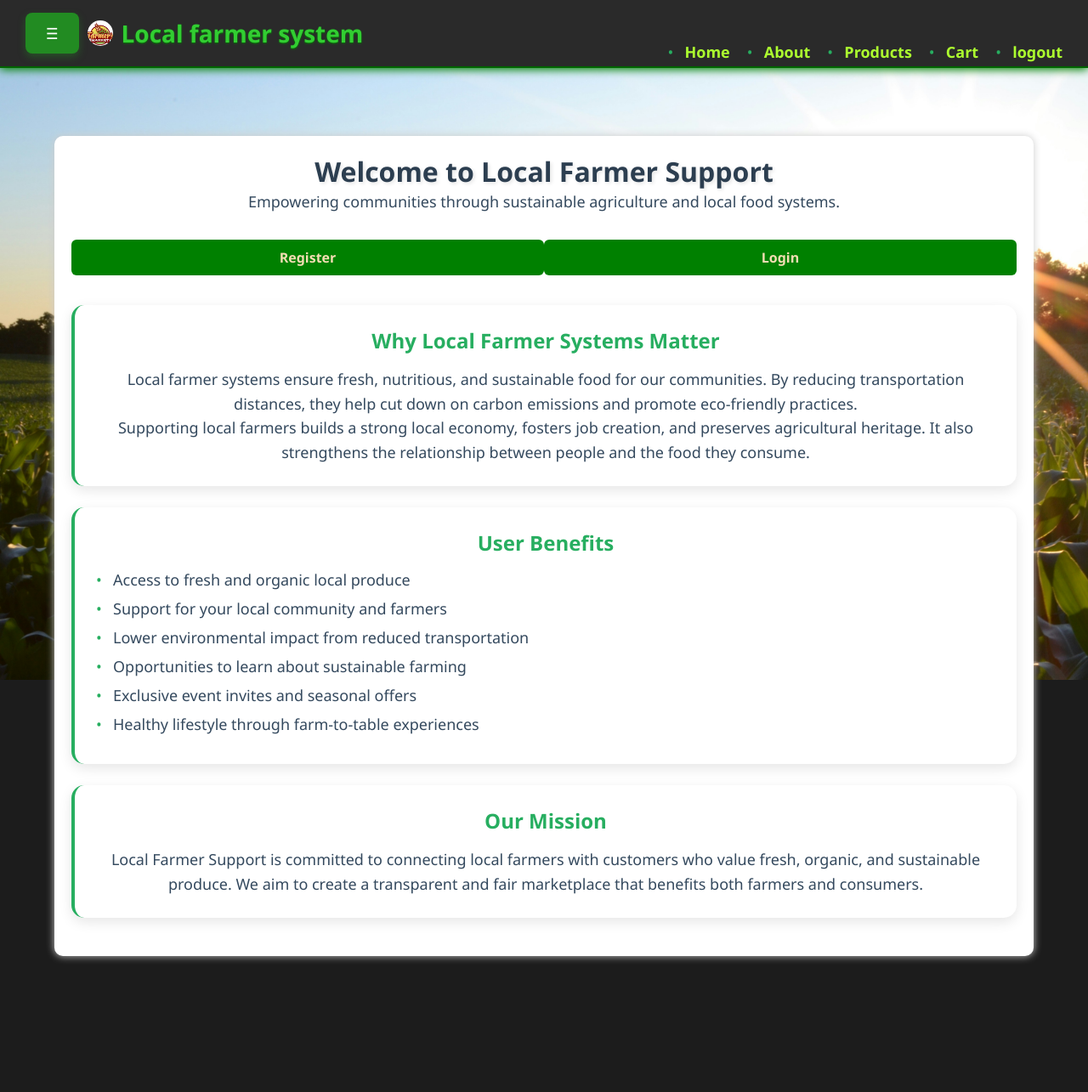
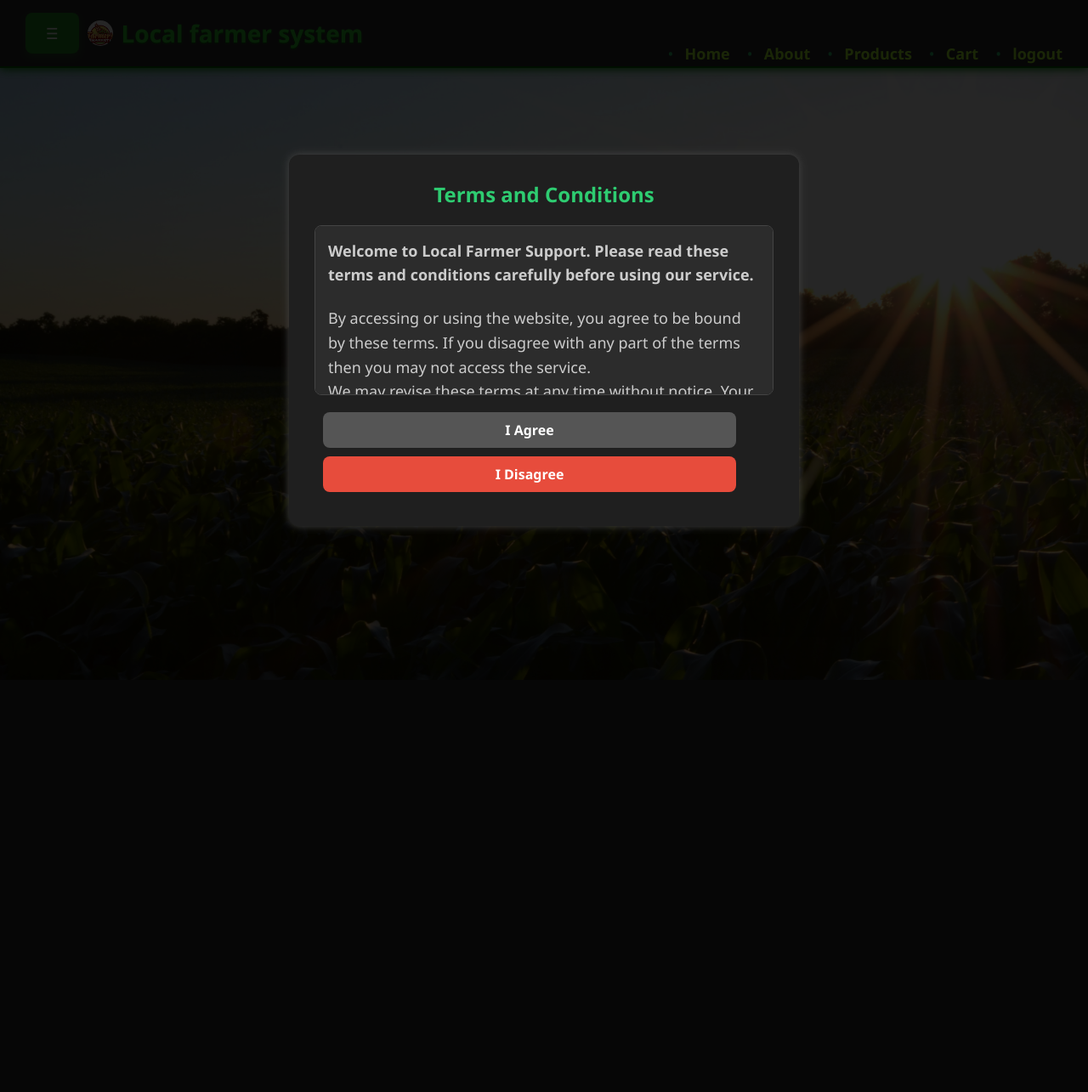
Before and after one commit to ARUNMANIKANDAN-C/Local_Former_System, a Flask app: page /home in a window 1280 px wide. Shown: the whole page at 85% size. After the commit the page ends 799 px from the top, so only its background shows below. Run offline with Flask 3, Linux system fonts and the light colour scheme; parts of the project's set-up code (start-up, migrations or seed data) failed here and were passed over.

Commit message:
Add files via upload

```diff
--- a/templates/home.html
+++ b/templates/home.html
@@ -1,69 +1,177 @@
 {% extends 'base.html' %}
 
 {% block title %}Home{% endblock %}
+
 {% block style %}
-.waper {
+<style>
+body {
+  background-color: #121212;
+  color: #e0e0e0;
+  font-family: 'Segoe UI', Tahoma, Geneva, Verdana, sans-serif;
+  margin: 0;
+  padding: 0;
+}
+
+.wrapper {
   width: 90%;
-    height: 100%;
-    background-color:rgb(255, 255, 255);
+  margin: 40px auto;
+  background-color: #1e1e1e;
   padding: 20px;
   border-radius: 10px;
-    box-shadow: 0px 0px 10px #ccc;
+  box-shadow: 0px 0px 15px #333;
+  display: none;
 }
+
 .button-container {
   display: flex;
   justify-content: center;
   margin-top: 20px;
+  gap: 15px;
 }
+
+.home-button {
+  background-color: #27ae60;
+  color: #fff;
+  padding: 12px 24px;
+  border: none;
+  border-radius: 8px;
+  cursor: pointer;
+  font-size: 16px;
+  transition: background 0.3s ease;
+}
+.home-button:hover {
+  background-color: #219150;
+}
+
 h1 {
   text-align: center;
-  color: #2c3e50;
-  text-shadow: 2px 2px 4px rgba(0,0,0,0.1);
+  color: #fff;
+  text-shadow: 2px 2px 4px rgba(0,0,0,0.4);
 }
+
 h2 {
-  color: #27ae60;
+  color: #2ecc71;
   margin-bottom: 15px;
 }
-p {
-  color: #34495e;
+
+p, li {
+  color: #ccc;
   font-size: 18px;
   line-height: 1.6;
 }
+
 ul {
   list-style-type: none;
   padding: 0;
 }
+
 li {
   margin: 10px 0;
-  color: #34495e;
-  font-size: 18px;
   padding-left: 20px;
   position: relative;
 }
-li:before {
+
+li::before {
   content: "•";
-  color: #27ae60;
+  color: #2ecc71;
   position: absolute;
   left: 0;
 }
+
 section {
   margin: 25px 0;
   padding: 25px;
-  background-color: #fff;
+  background-color: #2c2c2c;
   border-radius: 15px;
-  box-shadow: 0 5px 15px rgba(0,0,0,0.1);
-  border-left: 4px solid #27ae60;
+  box-shadow: 0 5px 15px rgba(0,0,0,0.5);
+  border-left: 4px solid #2ecc71;
   transition: transform 0.3s ease;
 }
 section:hover {
   transform: translateY(-5px);
 }
+
+/* Modal Styling */
+#termsModal {
+  position: fixed;
+  top: 0; left: 0; right: 0; bottom: 0;
+  background-color: rgba(0,0,0,0.85);
+  display: flex;
+  justify-content: center;
+  align-items: center;
+  z-index: 999;
+}
+
+#termsBox {
+  background-color: #1f1f1f;
+  padding: 30px;
+  border-radius: 12px;
+  width: 90%;
+  max-width: 600px;
+  color: #eee;
+  box-shadow: 0 0 10px #444;
+  text-align: center;
+}
+
+#termsText {
+  max-height: 200px;
+  overflow-y: scroll;
+  text-align: left;
+  padding: 15px;
+  margin: 20px 0;
+  background-color: #2c2c2c;
+  border-radius: 8px;
+  border: 1px solid #444;
+}
+
+#agreeButton, #disagreeButton {
+  background-color: #27ae60;
+  border: none;
+  padding: 10px 25px;
+  color: #fff;
+  border-radius: 8px;
+  cursor: pointer;
+  font-size: 16px;
+  margin: 10px;
+}
+#disagreeButton {
+  background-color: #e74c3c;
+}
+#agreeButton:disabled {
+  background-color: #555;
+  cursor: not-allowed;
+}
+#agreeButton:hover:enabled {
+  background-color: #219150;
+}
+#disagreeButton:hover {
+  background-color: #c0392b;
+}
+</style>
 {% endblock %}
 
 {% block content %}
 
-<div class="waper">
+<!-- Terms Modal -->
+<div id="termsModal">
+  <div id="termsBox">
+    <h2>Terms and Conditions</h2>
+    <div id="termsText">
+      <p><b>Welcome to Local Farmer Support. Please read these terms and conditions carefully before using our service.</b></p>
+      <br>
+      <p>By accessing or using the website, you agree to be bound by these terms. If you disagree with any part of the terms then you may not access the service.</p>
+      <p>We may revise these terms at any time without notice. Your continued use of the service will signify your acceptance of any adjustment to these terms.</p>
+      <p>Content and services provided are subject to availability and may be withdrawn or changed without notice.</p>
+      <p>We reserve the right to restrict or terminate your access to our services at our discretion without notice.</p>
+      <p>Thank you for supporting local farmers!</p>
+    </div>
+    <button id="agreeButton" disabled>I Agree</button>
+    <button id="disagreeButton">I Disagree</button>
+  </div>
+</div>
 
+<!-- Main Content -->
+<div class="wrapper" id="mainContent">
   <h1>Welcome to Local Farmer Support</h1>
   <p>Empowering communities through sustainable agriculture and local food systems.</p>
 
@@ -74,19 +182,14 @@ section:hover {
 
   <section>
     <h2>Why Local Farmer Systems Matter</h2>
-  <p>
-    Local farmer systems ensure fresh, nutritious, and sustainable food for our communities. By reducing transportation distances,
-    they help cut down on carbon emissions and promote eco-friendly practices.
-  </p>
-  <p>
-    Supporting local farmers builds a strong local economy, fosters job creation, and preserves agricultural heritage. It also
-    strengthens the relationship between people and the food they consume.
-  </p>
+    <p>Local farmer systems ensure fresh, nutritious, and sustainable food for our communities. By reducing transportation distances,
+      they help cut down on carbon emissions and promote eco-friendly practices.</p>
+    <p>Supporting local farmers builds a strong local economy, fosters job creation, and preserves agricultural heritage.</p>
   </section>
 
   <section>
     <h2>User Benefits</h2>
-  <ul style="text-align: left;">
+    <ul>
       <li>Access to fresh and organic local produce</li>
       <li>Support for your local community and farmers</li>
       <li>Lower environmental impact from reduced transportation</li>
@@ -98,12 +201,39 @@ section:hover {
 
   <section>
     <h2>Our Mission</h2>
-  <p>
-    Local Farmer Support is committed to connecting local farmers with customers who value fresh, organic, and sustainable produce.
-    We aim to create a transparent and fair marketplace that benefits both farmers and consumers.
-  </p>
+    <p>Local Farmer Support is committed to connecting local farmers with customers who value fresh, organic, and sustainable produce.
+      We aim to create a transparent and fair marketplace that benefits both farmers and consumers.</p>
   </section>
+</div>
 {% endblock %}
 
 {% block scripts %}
+<script>
+  document.addEventListener("DOMContentLoaded", function () {
+    const modal = document.getElementById("termsModal");
+    const content = document.getElementById("mainContent");
+    const agreeBtn = document.getElementById("agreeButton");
+    const disagreeBtn = document.getElementById("disagreeButton");
+    const termsText = document.getElementById("termsText");
+
+    // Detect scroll to bottom of terms box
+    termsText.addEventListener('scroll', () => {
+      if (termsText.scrollTop + termsText.clientHeight >= termsText.scrollHeight - 10) {
+        agreeBtn.disabled = false;
+      }
+    });
+
+    // Agree to terms
+    agreeBtn.addEventListener("click", function () {
+      modal.style.display = "none";
+      content.style.display = "block";
+    });
+
+    // Disagree to terms
+    disagreeBtn.addEventListener("click", function () {
+      alert("You must agree to the terms and conditions to use this service.");
+      window.location.href = "https://www.google.com"; // or redirect to another page
+    });
+  });
+</script>
 {% endblock %}
```
Also changed, not shown: templates/submit_aadhar.html (added, +23 -0 lines), templates/submit_delivery.html (added, +23 -0 lines). Lines whose indentation alone changed are shown as unchanged.
